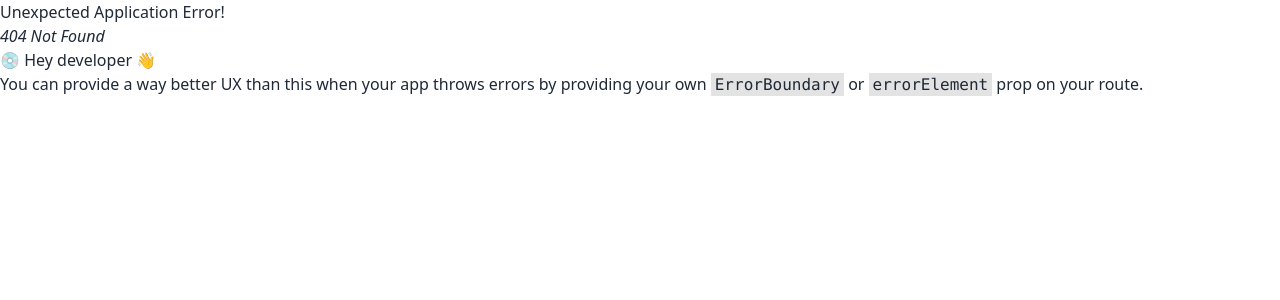
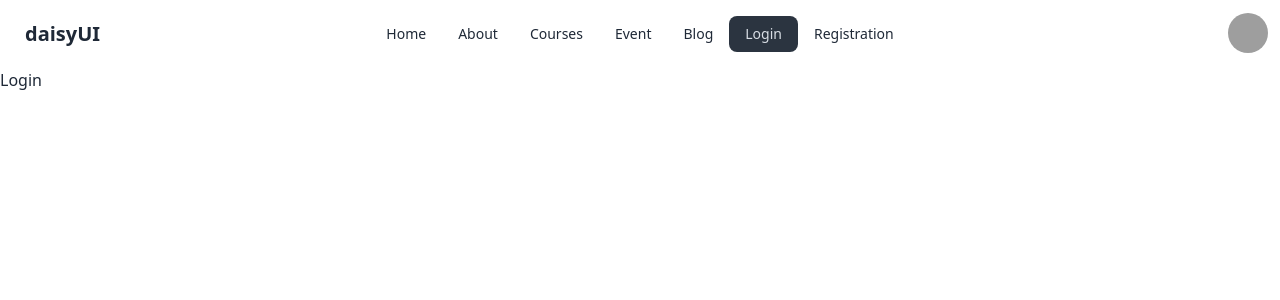
Before and after one commit to MD-Moniruzzaman-Arafat/project, a React (Vite) app: page /login in a window 1280 px wide. Before the commit this address had no page. Shown: the top 300 px of the page. Built offline with nearby package versions, Linux system fonts and the light colour scheme; grey boxes are pictures that could not be loaded.

Commit message:
about.jsx,courses.jsx,events.jsx,blog.jsx,login.jsx,registration.jsx

```diff
--- /dev/null
+++ b/src/page/About/About.jsx
@@ -0,0 +1,10 @@
+
+const About = () => {
+    return (
+        <div>
+            <h1>About</h1>
+        </div>
+    );
+};
+
+export default About;
--- /dev/null
+++ b/src/page/Blog/Blog.jsx
@@ -0,0 +1,10 @@
+
+const Blog = () => {
+    return (
+        <div>
+            <h1>Blog</h1>
+        </div>
+    );
+};
+
+export default Blog;
--- /dev/null
+++ b/src/page/Courses/Courses.jsx
@@ -0,0 +1,10 @@
+
+const Courses = () => {
+    return (
+        <div>
+            <h1>Courses</h1>
+        </div>
+    );
+};
+
+export default Courses;
--- /dev/null
+++ b/src/page/Events/Events.jsx
@@ -0,0 +1,10 @@
+
+const Events = () => {
+    return (
+        <div>
+            <h1>Events</h1>
+        </div>
+    );
+};
+
+export default Events;
--- /dev/null
+++ b/src/page/Login/Login.jsx
@@ -0,0 +1,10 @@
+
+const Login = () => {
+    return (
+        <div>
+            <h1>Login</h1>
+        </div>
+    );
+};
+
+export default Login;
--- /dev/null
+++ b/src/page/Registration/Registration.jsx
@@ -0,0 +1,10 @@
+
+const Registration = () => {
+    return (
+        <div>
+            <h1>registration</h1>
+        </div>
+    );
+};
+
+export default Registration;
```
Also changed, not shown: src/route/Route.jsx (+30 -0 lines).
